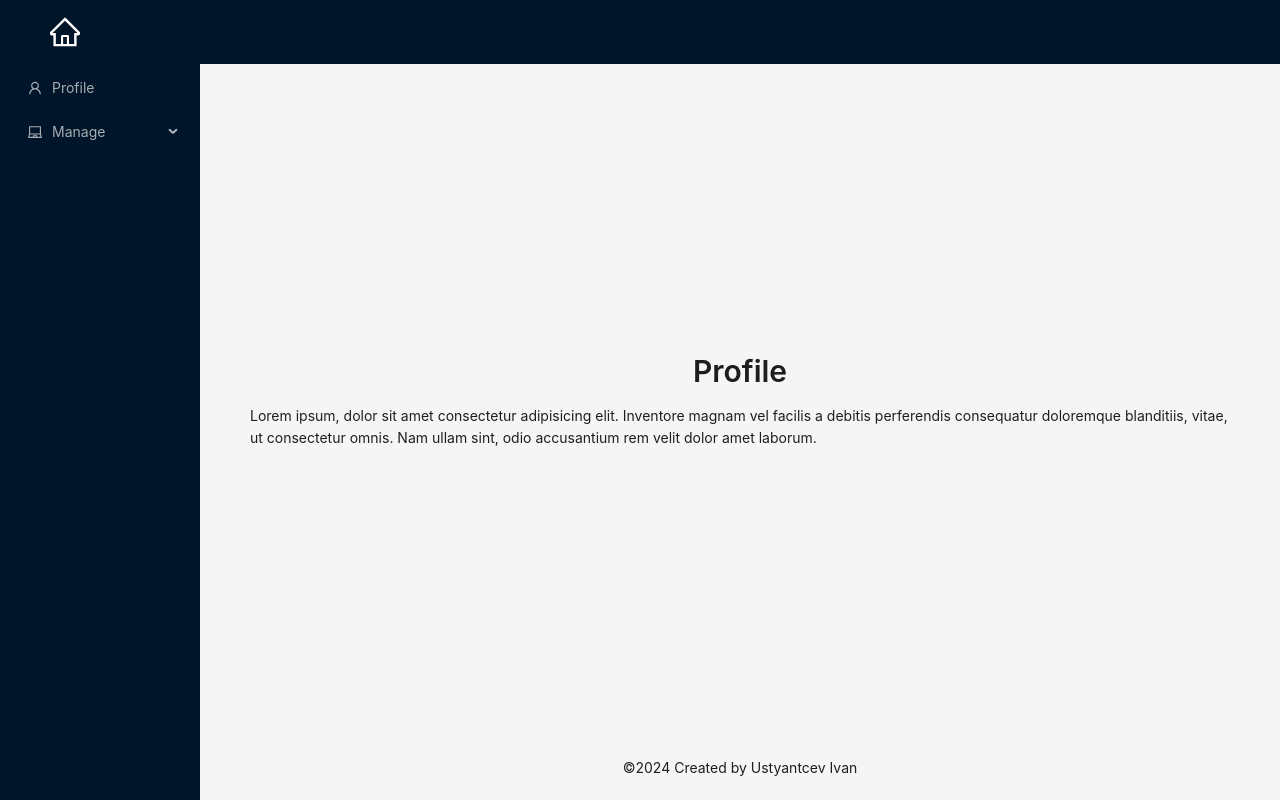
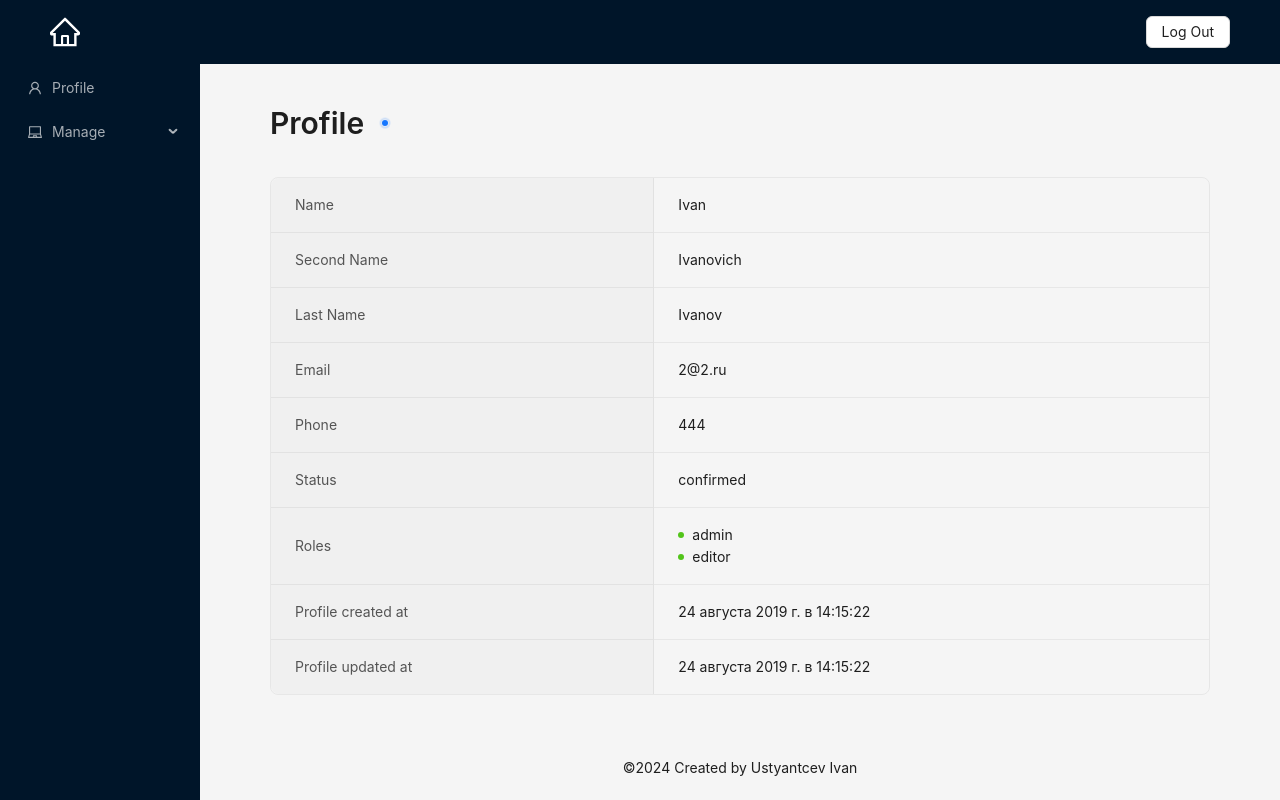
Before and after one commit to ivan-ust402/TT-mh-admin-panel, a React (Create React App) app: page /profile in a window 1280 px wide. Built offline with nearby package versions, Linux system fonts and the light colour scheme.

Commit message:
feat: prepared the visual of the login page, profile, adjusted the layout

```diff
--- a/package.json
+++ b/package.json
@@ -10,8 +10,8 @@
     "@types/react-dom": "^18.0.2",
     "antd": "^5.22.3",
     "connected-react-router": "^6.9.3",
-    "react": "^19.0.0",
-    "react-dom": "^19.0.0",
+    "react": "18.0.0",
+    "react-dom": "18.0.0",
     "react-redux": "^8.0.1",
     "react-router-dom": "^7.0.2",
     "react-scripts": "5.0.1",
--- a/src/components/LayoutApp.tsx
+++ b/src/components/LayoutApp.tsx
@@ -1,6 +1,6 @@
 import React, { useState } from 'react'
-import { Layout, Menu, MenuProps } from 'antd'
-import { NavLink, Outlet } from 'react-router-dom'
+import { Button, Layout, Menu, MenuProps } from 'antd'
+import { Link, NavLink, Outlet, useLocation, useNavigate } from 'react-router-dom'
 import { HomeOutlined, LaptopOutlined, UserOutlined } from '@ant-design/icons'
 import Sider from 'antd/es/layout/Sider'
 import { useAuth } from '../hooks/useAuth'
@@ -37,13 +37,23 @@ const items2: MenuProps['items'] = [
 
 export const LayoutApp = () => {
   const { isAuth } = useAuth()
+  const navigate = useNavigate()
+  const location = useLocation()
+  const fromPage = location.state?.from?.pathname || '/'
+
   const [selectedKey, setSelectedKey] = useState<string>('')
+
+  const handleLogOut = () => {
+    // dispatch(removeUser())
+    console.log(111)
+    navigate("/", { replace: true })
+  }
 
   const handleHomeClick = () => {
     setSelectedKey('')
   }
 
-  const handleMenuClick = (e: { key: string}) => {
+  const handleMenuClick = (e: { key: string }) => {
     setSelectedKey(e.key);
   }
 
@@ -58,7 +68,8 @@ export const LayoutApp = () => {
           display: 'flex',
           columnGap: '10px',
           justifyContent: 'space-between',
-          width: '100%'
+          width: '100%',
+          alignItems: 'center'
         }}
       >
         <NavLink to={'/'}
@@ -76,6 +87,29 @@ export const LayoutApp = () => {
             }}
           />
         </NavLink>
+        {
+          isAuth
+            ? <Button
+              type='default'
+              onClick={handleLogOut}
+            >
+              Log Out
+            </Button>
+            : <Link
+              to={'/login'}
+              state={{ from: fromPage }}
+              style={{
+                display: 'flex',
+                justifyContent: 'center',
+                alignItems: 'center'
+              }}
+              onClick={handleHomeClick}
+            >
+              <Button type='default' >
+                Log In
+              </Button>
+            </Link>
+        }
       </Header>
       <Layout>
         {
@@ -83,12 +117,12 @@ export const LayoutApp = () => {
             <Sider
               breakpoint="lg"
               collapsedWidth="50px"
-              onBreakpoint={broken => {
-                console.log(broken);
-              }}
-              onCollapse={(collapsed, type) => {
-                console.log(collapsed, type);
-              }}
+              // onBreakpoint={broken => {
+              //   console.log(broken);
+              // }}
+              // onCollapse={(collapsed, type) => {
+              //   console.log(collapsed, type);
+              // }}
               theme='dark'
               className="rerere"
             >
--- a/src/hooks/useAuth.ts
+++ b/src/hooks/useAuth.ts
@@ -1,14 +1,40 @@
+
 export function useAuth() {
-  const {email, token, id} = {
-    email: 'email',
-    token: 'token',
-    id: 0
+  const { acess_token: token, refresh_token, access_expired_at, refresh_expired_at} = {
+    acess_token: 'tete',
+    refresh_token: 'etet',
+    access_expired_at: 124,
+    refresh_expired_at: 124
+  }
+
+  const {id, phone, email, name: userName, lastName, secondName, roles, status, isActive, updatedAt, createdAt} = {
+    id: 0,
+    phone: '444',
+    email: '2@2.ru',
+    // email: false,
+    name: 'Ivan',
+    lastName: 'Ivanov',
+    secondName: 'Ivanovich',
+    roles: [
+      {
+        role: 'admin',
+        name: 'admin'
+      }
+    ],
+    status: {
+      code: 0,
+      name: 'confirmed'
+    },
+    isActive: true,
+    updatedAt: "2019-08-24T14:15:22Z",
+    createdAt: "2019-08-24T14:15:22Z"
   }
 
   return {
     isAuth: !!email,
     email,
     token,
-    id
+    id,
+    userName,
   }
 }
--- a/src/pages/HomePage.tsx
+++ b/src/pages/HomePage.tsx
@@ -1,11 +1,14 @@
 import { Typography } from 'antd'
 import React from 'react'
+import { useAuth } from '../hooks/useAuth'
+import { Link } from 'react-router-dom'
 
-const {Title, Text} = Typography
+const { Title, Text } = Typography
 
 type Props = {}
 
 export const HomePage = (props: Props) => {
+  const { isAuth, userName } = useAuth()
   return (
     <div
       style={{
@@ -16,10 +19,27 @@ export const HomePage = (props: Props) => {
         minHeight: 'calc(100vh - 128px)'
       }}
     >
-      <Title level={2}>Home</Title>
-      <Text>
-        Lorem ipsum, dolor sit amet consectetur adipisicing elit. Inventore magnam vel facilis a debitis perferendis consequatur doloremque blanditiis, vitae, ut consectetur omnis. Nam ullam sint, odio accusantium rem velit dolor amet laborum.
-      </Text>
+      {
+        isAuth
+          ? <Title level={2}>Welcome {userName ? userName : ''} in your account!</Title>
+          : <>
+            <Title level={2}>
+              Welcome in our App!
+            </Title>
+            <Text>
+              To use the functionality,&nbsp;
+              <Link to="/login"
+                style={{
+                  textDecoration: 'underline',
+                  color: 'inherit'
+                }}
+              >
+                log in
+              </Link>
+            </Text>
+          </>
+      }
+
     </div>
   )
 }
--- a/src/pages/Login.tsx
+++ b/src/pages/Login.tsx
@@ -1,10 +1,34 @@
-import { Typography } from 'antd'
-import React from 'react'
+import { Alert, Button, Checkbox, Form, Input, Typography } from 'antd'
+import React, { useState } from 'react'
 
-const {Title, Text} = Typography
-type Props = {}
+const { Title } = Typography
 
-export const Login = (props: Props) => {
+type LoginValues = {
+  "Log In Title": undefined | string,
+  email: string,
+  password: string,
+  remember: boolean
+}
+
+export const Login = () => {
+  const [message, setMessage] = useState('')
+  const [typeMessage, setTypeMessage] = useState<"success" | "info" | "warning" | "error" | undefined>(undefined)
+
+  const onFinish = (values: LoginValues) => {
+    console.log('Success:', values);
+    setMessage('success')
+    setTypeMessage('success')
+    setTimeout(() => {
+      setMessage('')
+      setTypeMessage(undefined)
+      console.log(1)
+    }, 3000)
+  };
+
+  const onFinishFailed = (errorInfo: any) => {
+    console.log('Failed:', errorInfo);
+  };
+
   return (
     <div
       style={{
@@ -12,13 +36,69 @@ export const Login = (props: Props) => {
         flexDirection: 'column',
         justifyContent: 'center',
         alignItems: 'center',
-        minHeight: 'calc(100vh - 128px)'
+        minHeight: 'calc(100vh - 128px)',
+
       }}
     >
-      <Title level={2}>Login</Title>
-      <Text>
-        Lorem ipsum, dolor sit amet consectetur adipisicing elit. Inventore magnam vel facilis a debitis perferendis consequatur doloremque blanditiis, vitae, ut consectetur omnis. Nam ullam sint, odio accusantium rem velit dolor amet laborum.
-      </Text>
+      <Form
+        name="basic"
+        labelCol={{ span: 8 }}
+        wrapperCol={{ span: 16 }}
+        initialValues={{ remember: true }}
+        onFinish={onFinish}
+        onFinishFailed={onFinishFailed}
+        autoComplete="off"
+        style={{
+          position: 'relative'
+        }}
+      >
+
+        <Form.Item name="Log In title">
+          <Title level={2}>Log In</Title>
+        </Form.Item>
+
+        <Form.Item
+          label="Email"
+          name="email"
+          rules={[{ required: true, message: 'Please input your email!' }]}
+        >
+          <Input />
+        </Form.Item>
+
+        <Form.Item
+          label="Password"
+          name="password"
+          rules={[{ required: true, message: 'Please input your password!' }]}
+        >
+          <Input.Password />
+        </Form.Item>
+
+        <Form.Item name="remember" valuePropName="checked" wrapperCol={{ offset: 8, span: 16 }}>
+          <Checkbox>Remember me</Checkbox>
+        </Form.Item>
+
+        <Form.Item wrapperCol={{ offset: 8, span: 16 }}>
+          <Button type="primary" htmlType="submit">
+            Submit
+          </Button>
+        </Form.Item>
+        {
+          message
+            ? <Alert
+              message={message}
+              type={typeMessage}
+              showIcon
+              style={{
+                position: 'absolute',
+                right: 0,
+                width: '100%',
+
+              }}
+            />
+            : ''
+        }
+      </Form>
+
     </div>
   )
 }
--- a/src/pages/Profile.tsx
+++ b/src/pages/Profile.tsx
@@ -1,25 +1,120 @@
-import { Typography } from 'antd'
+import { Badge, Descriptions, Typography } from 'antd'
 import React from 'react'
 
-const {Title, Text} = Typography
+const { Title, Text } = Typography
 
 type Props = {}
+type ProfileRole = {
+  role: string,
+  name: string
+}
+type ProfileStatus = {
+  code: number,
+  name: string
+}
+type ProfileInfo = {
+  id: number,
+  phone: string,
+  email: string,
+  name: string,
+  lastName: string,
+  secondName: string,
+  roles: ProfileRole[],
+  status: ProfileStatus,
+  isActive: boolean,
+  updatedAt: string,
+  createdAt: string
+}
+
+const profileInfo: ProfileInfo = {
+  id: 0,
+  phone: '444',
+  email: '2@2.ru',
+  // email: false,
+  name: 'Ivan',
+  lastName: 'Ivanov',
+  secondName: 'Ivanovich',
+  roles: [
+    {
+      role: 'admin',
+      name: 'admin'
+    },
+    {
+      role: 'editor',
+      name: 'editor'
+    }
+  ],
+  status: {
+    code: 0,
+    name: 'confirmed'
+  },
+  isActive: true,
+  updatedAt: "2019-08-24T14:15:22Z",
+  createdAt: "2019-08-24T14:15:22Z"
+}
 
 export const Profile = (props: Props) => {
+  const dateFormatter = (isoDate: string) => {
+    const date = new Date(isoDate);
+
+    const formattedDate = date.toLocaleString('ru-RU', {
+      year: 'numeric',
+      month: 'long',
+      day: 'numeric',
+      hour: '2-digit',
+      minute: '2-digit',
+      second: '2-digit',
+    })
+
+    return formattedDate
+  }
   return (
     <div
       style={{
         display: 'flex',
         flexDirection: 'column',
-      justifyContent: 'center',
-      alignItems: 'center',
-      minHeight: 'calc(100vh - 128px)'
+        minHeight: 'calc(100vh - 128px)',
+        padding: '40px 20px',
+        maxWidth: '1000px',
+        width: '100%',
       }}
     >
-    <Title level={2} >Profile</Title>
-    <Text>
-      Lorem ipsum, dolor sit amet consectetur adipisicing elit. Inventore magnam vel facilis a debitis perferendis consequatur doloremque blanditiis, vitae, ut consectetur omnis. Nam ullam sint, odio accusantium rem velit dolor amet laborum.
-    </Text>
+      {/*  */}
+      <Descriptions title={<Title level={2} style={{
+        display: 'flex',
+        alignItems: 'center',
+        gap: '10px'
+      }}>Profile&nbsp; {profileInfo.isActive ? <Badge status="processing" /> : ''}</Title>} bordered column={1} >
+
+        <Descriptions.Item label="Name">
+          {profileInfo.name}
+        </Descriptions.Item>
+        <Descriptions.Item label="Second Name">
+          {profileInfo.secondName}
+        </Descriptions.Item>
+        <Descriptions.Item label="Last Name">
+          {profileInfo.lastName}
+        </Descriptions.Item>
+        <Descriptions.Item label="Email">
+          {profileInfo.email}
+        </Descriptions.Item>
+        <Descriptions.Item label="Phone">
+          {profileInfo.phone}
+        </Descriptions.Item>
+        <Descriptions.Item label="Status">
+          {profileInfo.status.name}
+        </Descriptions.Item>
+        <Descriptions.Item label="Roles">
+          {profileInfo.roles.map((role, index) => <Descriptions.Item key={index}><Badge status="success" text={role.name} /><br /></Descriptions.Item>
+          )}
+        </Descriptions.Item>
+        <Descriptions.Item label="Profile created at">
+          {dateFormatter(profileInfo.createdAt)}
+        </Descriptions.Item>
+        <Descriptions.Item label="Profile updated at">
+          {dateFormatter(profileInfo.updatedAt)}
+        </Descriptions.Item>
+      </Descriptions>
     </div>
   )
 }
--- a/src/pages/index.ts
+++ b/src/pages/index.ts
@@ -1,4 +1,3 @@
-export * from './WelcomePage'
 export * from './HomePage'
 export * from './Login'
 export * from './Profile'
```
Also changed, not shown: src/pages/WelcomePage.tsx (deleted, +0 -37 lines), src/router/index.tsx (+3 -11 lines), 1 other file (tests, documents, lock files or other folders). Lines whose indentation alone changed are shown as unchanged.
